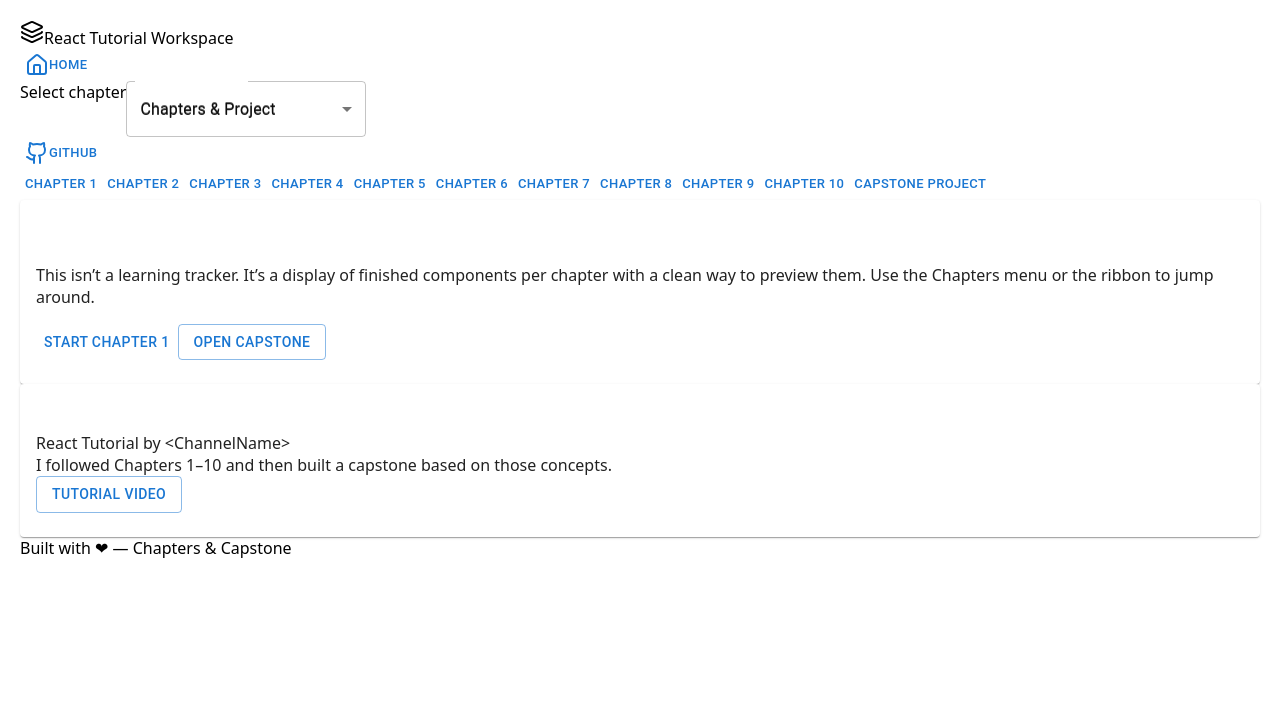
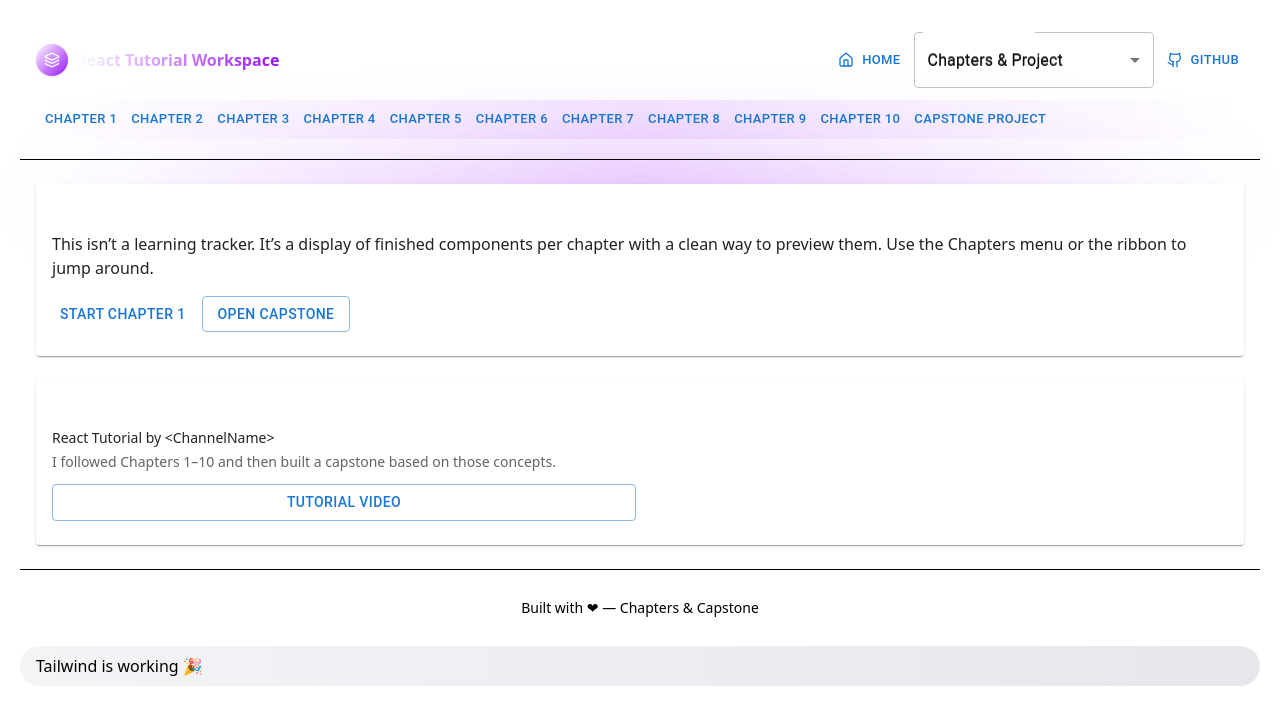
Before and after one commit to KevinHein-KSH/http-assets, a React (Vite) app: page / in a window 1280 px wide. Shown: the top 724 px of the page. Built offline with nearby package versions, Linux system fonts and the light colour scheme.

Commit message:
WIP: try to configure tailwind

```diff
--- a/package.json
+++ b/package.json
@@ -10,10 +10,15 @@
     "react-dom": "^19.2.0"
   },
   "devDependencies": {
+    "@tailwindcss/cli": "^4.1.14",
+    "@tailwindcss/postcss": "^4.1.14",
     "@types/react": "^19.2.0",
     "@types/react-dom": "^19.2.0",
     "@vitejs/plugin-react": "^5.0.4",
     "@vitejs/plugin-react-swc": "^4.1.0",
+    "autoprefixer": "^10.4.21",
+    "postcss": "^8.5.6",
+    "tailwindcss": "^4.1.14",
     "typescript": "^5.9.3",
     "vite": "^7.1.7"
   },
--- a/src/components/Template/HeaderBar.tsx
+++ b/src/components/Template/HeaderBar.tsx
@@ -30,7 +30,7 @@ export default function HeaderBar({ view, setView }: { view: View; setView: (v:
             <HomeIcon className="mr-2 size-4" /> Home
           </Button>
           <div className="flex items-center gap-2">
-            <label className="sr-only">Select chapter</label>
+            {/* <label className="sr-only">Select chapter</label> */}
             <FormDropDown view={view} setView={setView} />
           </div>
           <Button
--- a/src/components/Template/TemplateContainer.tsx
+++ b/src/components/Template/TemplateContainer.tsx
@@ -26,8 +26,13 @@ export default function TemplateContainer() {
         </AnimatePresence>
       </div>
       <footer className="border-t py-6 text-center text-sm">
-        <span className="inline-flex items-center gap-1 px-3 py-1 rounded-full bg-primary/10 text-primary font-medium">Built with ❤ — Chapters & Capstone</span>
+        <span className="inline-flex items-center gap-1 px-3 py-1 rounded-full bg-primary/10 text-primary font-medium">
+          Built with ❤ — Chapters & Capstone
+        </span>
       </footer>
+      <div className="rounded-full bg-gradient-to-r from-gray-100 to-gray-200 px-4 py-2">
+        Tailwind is working 🎉
+      </div>
     </div>
   );
 }
--- a/src/style.css
+++ b/src/style.css
@@ -1,3 +1,18 @@
+@import "tailwindcss";   /* v4 style */
+
+/* Design tokens used by Tailwind utilities */
+:root {
+  /* Base colors (HSL) */
+  --background: 0 0% 100%;            /* white */
+  --foreground: 222.2 47.4% 11.2%;    /* zinc-900-ish */
+
+  --muted: 210 40% 96.1%;             /* zinc-100-ish */
+
+  /* Brand */
+  --primary: 262.1 83.3% 57.8%;       /* purple-600 */
+  --primary-foreground: 210 40% 98%;  /* near white */
+}
+
 h1, h2, h3 {
     padding-bottom: 0;
     margin-bottom: 0;
--- /dev/null
+++ b/tailwind.config.js
@@ -0,0 +1,17 @@
+module.exports = {
+  content: ["./index.html", "./src/**/*.{js,ts,jsx,tsx}"],
+  theme: {
+    extend: {
+      colors: {
+        background: "hsl(var(--background) / <alpha-value>)",
+        foreground: "hsl(var(--foreground) / <alpha-value>)",
+        muted: "hsl(var(--muted) / <alpha-value>)",
+        primary: {
+          DEFAULT: "hsl(var(--primary) / <alpha-value>)",
+          foreground: "hsl(var(--primary-foreground) / <alpha-value>)",
+        },
+      },
+    },
+  },
+  plugins: [],
+};
```
Also changed, not shown: 1 other file (tests, documents, lock files or other folders).
